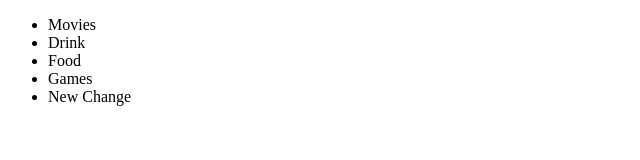
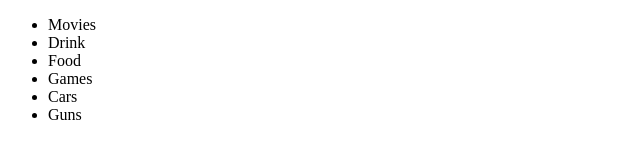
Before and after one commit to Nadim-001/Learning_github, a plain HTML site: page index.html in a window 1280 px wide. Shown: the whole page, without its empty margins (0-640 px from the left). Drawn offline with Linux system fonts and the light colour scheme.

Commit message:
Added New List elements

```diff
--- a/index.html
+++ b/index.html
@@ -11,7 +11,8 @@
       <li>Drink</li>
       <li>Food</li>
       <li>Games</li>
-      <li>New Change</li>
+      <li>Cars</li>
+      <li>Guns</li>
     </ul>
   </body>
 </html>
```
